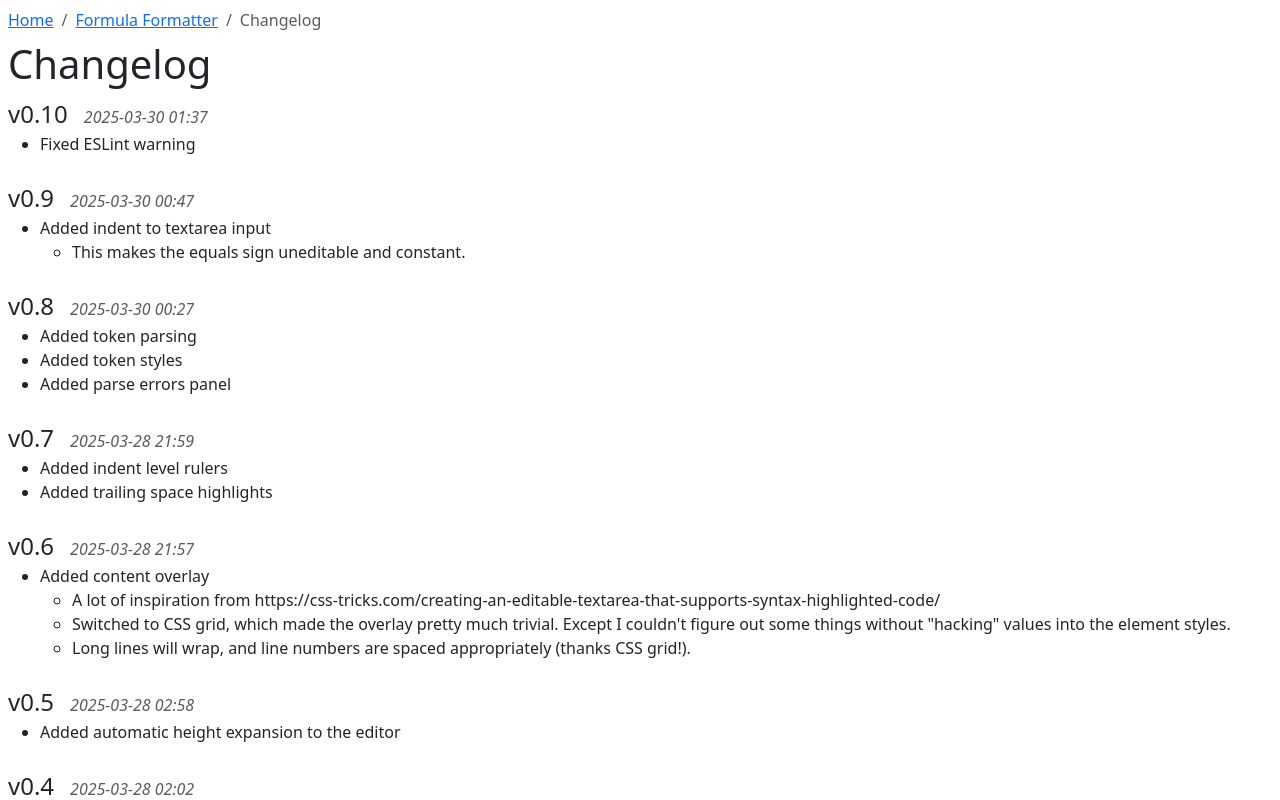
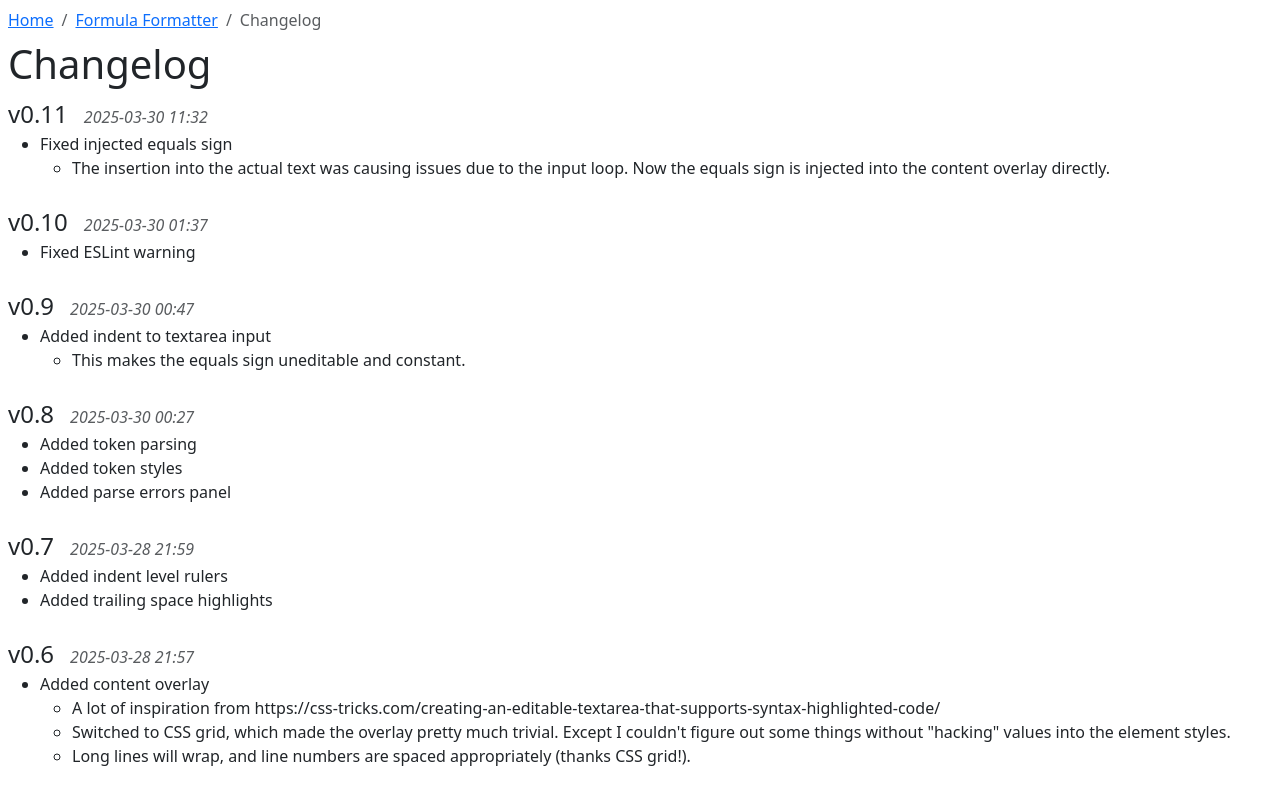
Before and after one commit to josephlou5/formula-formatter, a Next.js app: page /changelog in a window 1280 px wide. Shown: the top 800 px of the page. Built offline with nearby package versions, Linux system fonts and the light colour scheme.

Commit message:
Fix injected equals sign

```diff
--- a/src/app/changelog/changelog.ts
+++ b/src/app/changelog/changelog.ts
@@ -108,6 +108,23 @@ export const CHANGELOG: Version[] = [
     timestamp: "2025-03-30 01:37",
     description: [{ text: "Fixed ESLint warning" }],
   },
+  {
+    version: [0, 11],
+    timestamp: "2025-03-30 11:32",
+    description: [
+      {
+        text: "Fixed injected equals sign",
+        children: [
+          {
+            text:
+              "The insertion into the actual text was causing issues due to " +
+              "the input loop. Now the equals sign is injected into the " +
+              "content overlay directly.",
+          },
+        ],
+      },
+    ],
+  },
 ].sort((v1, v2) => -cmpVersions(v1.version, v2.version));
 
 /** Returns the current version number as a string. */
```
Also changed, not shown: src/app/page.tsx (+23 -12 lines), src/parser/tokens.ts (+0 -8 lines).
